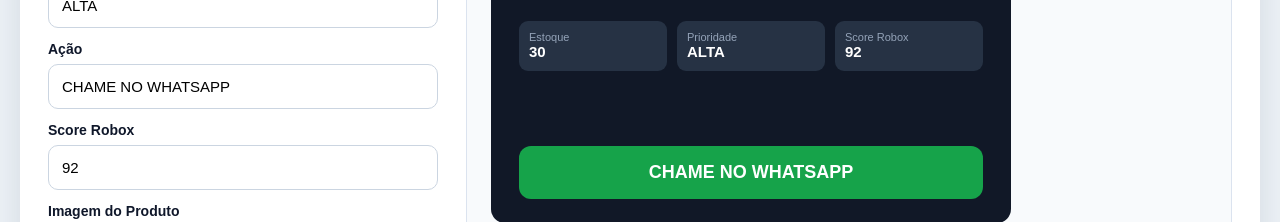
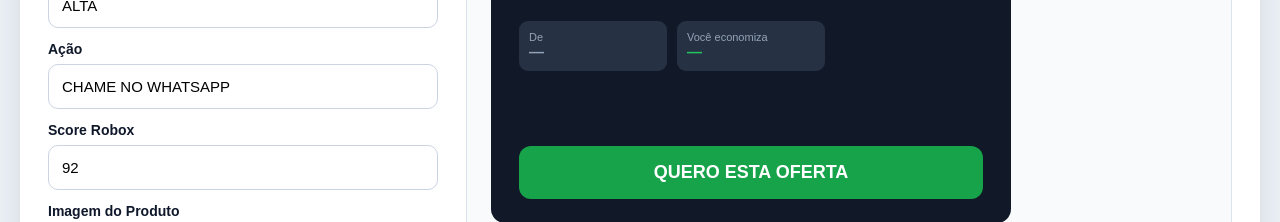
Before and after one commit to cabrexx/robox-creative-ai, a website: page src/public/studio.html in a window 1280 px wide. Shown: the part 578-800 px from the top of the page. Drawn offline with nearby package versions, Linux system fonts and the light colour scheme.

Commit message:
Ajustar criativo público Recovery Commerce

```diff
--- a/src/public/studio.html
+++ b/src/public/studio.html
@@ -664,11 +664,13 @@ button:disabled{
   <div class="metric">
 
     <span>
-                Estoque
+      De
     </span>
 
-              <b id="b_estoque">
-                30
+    <b
+      id="b_preco_original"
+      style="text-decoration:line-through; color:#94a3b8;">
+      R$ 0,00
     </b>
 
   </div>
@@ -677,27 +679,28 @@ button:disabled{
   <div class="metric">
 
     <span>
-                Prioridade
+      Você economiza
     </span>
 
-              <b id="b_prioridade">
-                ALTA
+    <b
+      id="b_economia"
+      style="color:#22c55e;">
+      R$ 0,00
     </b>
 
   </div>
 
-
-            <div class="metric">
-
-              <span>
-                Score Robox
-              </span>
-
-              <b id="b_score">
-                92
-              </b>
-
-            </div>
+</div>
+
+
+<!-- Mantidos ocultos para compatibilidade com o código atual -->
+<div style="display:none">
+
+  <b id="b_estoque">0</b>
+
+  <b id="b_prioridade">-</b>
+
+  <b id="b_score">0</b>
 
 </div>
 
@@ -706,7 +709,7 @@ button:disabled{
   class="cta"
   id="b_cta">
 
-            CHAME NO WHATSAPP
+  QUERO ESTA OFERTA
 
 </div>
 
@@ -1416,11 +1419,23 @@ function atualizarCriativo(){
     'CHAME NO WHATSAPP';
 
 
+  // ROBOX - linguagem pública da campanha
+var headlinePublica =
+  String(headline || '')
+    .trim()
+    .toUpperCase() === 'RECUPERE ESTE PRODUTO'
+      ? 'OFERTA ESPECIAL'
+      : String(headline || '').trim();
+
+if(!headlinePublica){
+  headlinePublica = 'OFERTA ESPECIAL';
+}
+
 document.getElementById(
   'b_headline'
 ).innerHTML =
   quebrarHeadline(
-      headline
+    headlinePublica
   );
 
 
@@ -1434,7 +1449,84 @@ function atualizarCriativo(){
     'b_preco'
   ).innerText =
     preco;
-
+// =============================================
+// ROBOX - PREÇO ANTERIOR E ECONOMIA
+// Criativo público
+// =============================================
+
+var paramsOferta =
+  new URLSearchParams(
+    window.location.search
+  );
+
+var precoOriginalTexto =
+  paramsOferta.get(
+    'precoOriginal'
+  ) || '';
+
+var converterMoedaRobox =
+  function(valor){
+
+    var texto =
+      String(
+        valor || ''
+      )
+        .replace('R$','')
+        .trim()
+        .replace(/\./g,'')
+        .replace(',','.');
+
+    var numero =
+      Number(texto);
+
+    return isNaN(numero)
+      ? 0
+      : numero;
+  };
+
+var valorOriginal =
+  converterMoedaRobox(
+    precoOriginalTexto
+  );
+
+var valorOferta =
+  converterMoedaRobox(
+    preco
+  );
+
+
+document.getElementById(
+  'b_preco_original'
+).innerText =
+  valorOriginal > 0
+    ? valorOriginal.toLocaleString(
+        'pt-BR',
+        {
+          style:'currency',
+          currency:'BRL'
+        }
+      )
+    : '—';
+
+
+var economia =
+  valorOriginal > valorOferta
+    ? valorOriginal - valorOferta
+    : 0;
+
+
+document.getElementById(
+  'b_economia'
+).innerText =
+  economia > 0
+    ? economia.toLocaleString(
+        'pt-BR',
+        {
+          style:'currency',
+          currency:'BRL'
+        }
+      )
+    : '—';
 
   document.getElementById(
     'b_estoque'
@@ -1454,12 +1546,11 @@ function atualizarCriativo(){
     score;
 
 
+  // ROBOX - CTA público da campanha
 document.getElementById(
   'b_cta'
 ).innerText =
-    String(
-      acao
-    ).toUpperCase();
+  'QUERO ESTA OFERTA';
 
 
   // ==========================================================
```
Lines whose indentation alone changed are shown as unchanged.
